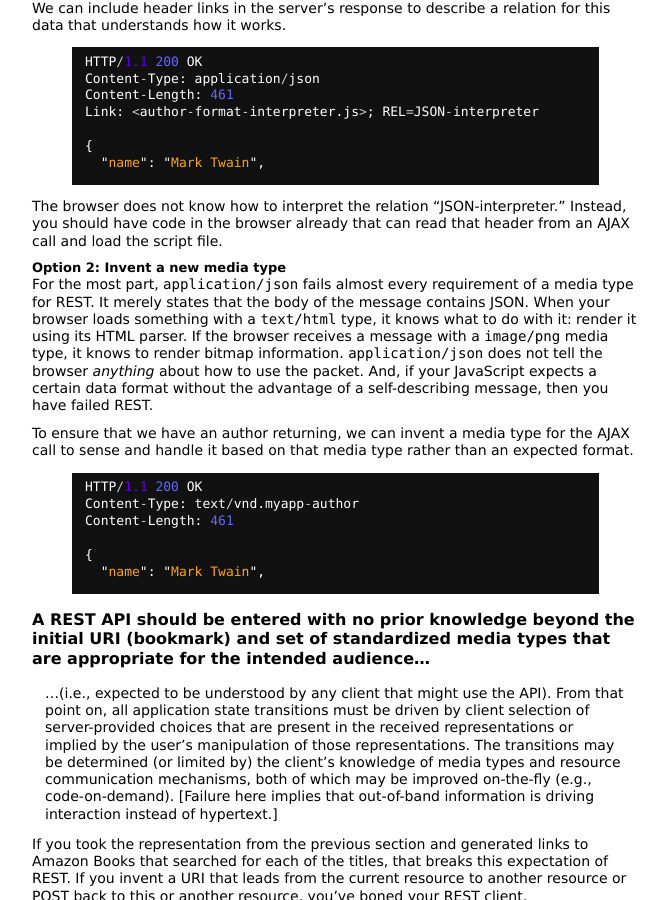
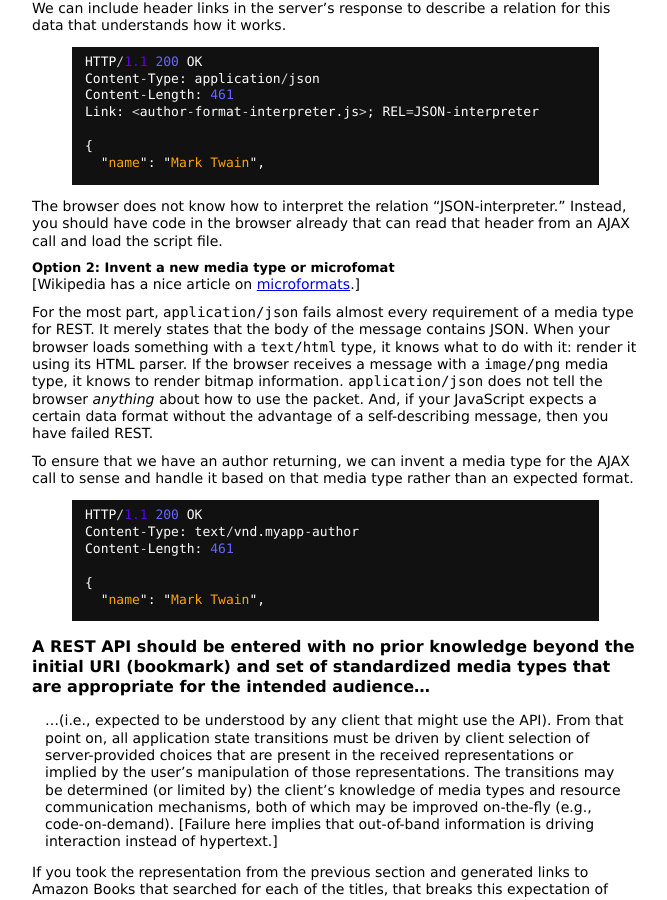
Before and after one commit to roberts-sandbox/test-realist, a Jekyll site: the page built from drafts/2012-01-23-hateoas-a-follow-up-to-rest-for-r33lz.md, in a window 1280 px wide and 900 px high, scrolled down 4304 px. Shown: the whole window, without its empty margins (153-820 px from the left). Built offline with Jekyll 4.4.1, drawn with Linux system fonts in a browser that asks for light colours; some of the changed text lies outside the part shown.

```diff
--- a/drafts/2012-01-23-hateoas-a-follow-up-to-rest-for-r33lz.md
+++ b/drafts/2012-01-23-hateoas-a-follow-up-to-rest-for-r33lz.md
@@ -300,7 +300,10 @@ The browser does not know how to interpret the relation "JSON-interpreter."
 Instead, you should have code in the browser already that can read that header
 from an AJAX call and load the script file.
 
-#### Option 2: Invent a new media type
+#### Option 2: Invent a new media type or microfomat
+
+\[Wikipedia has a nice article on
+[microformats](http://en.wikipedia.org/wiki/Microformat).\]
 
 For the most part, ``application/json`` fails almost every requirement of a
 media type for REST. It merely states that the body of the message contains
```
Also changed, not shown: other parts of drafts/2012-01-23-hateoas-a-follow-up-to-rest-for-r33lz.md (+1 -1 lines).
